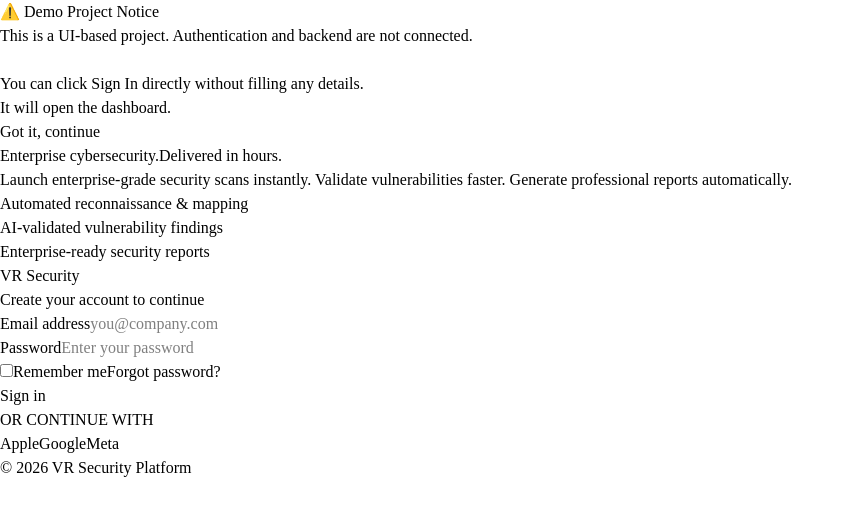
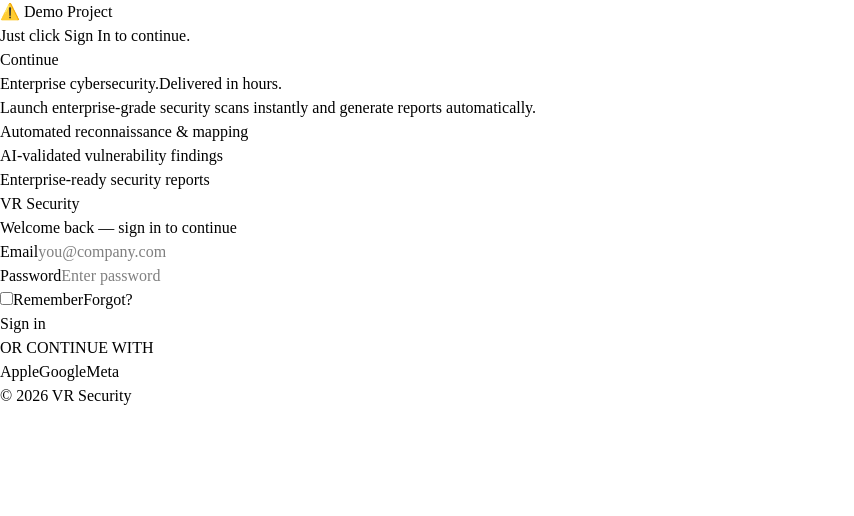
Before and after one commit to vishalraj55/Dashboard, a React (Vite) app: page / in a window 1280 px wide. Shown: the top 516 px of the page, without its empty margins (0-854 px from the left). Built offline with nearby package versions, Linux system fonts and the light colour scheme.

Commit message:
update: dashboard UI improvements(5)

```diff
--- a/src/pages/Login.jsx
+++ b/src/pages/Login.jsx
@@ -3,161 +3,149 @@ import { useState } from "react";
 
 export default function Login() {
   const navigate = useNavigate();
-
-  // ✅ ADDED STATE
   const [showPopup, setShowPopup] = useState(true);
 
   return (
-    <div className="min-h-screen flex flex-col md:flex-row bg-white dark:bg-[#0F0F0F] text-gray-900 dark:text-white transition-colors duration-300">
+    <div className="min-h-screen flex flex-col md:flex-row bg-[#F7F7F8] dark:bg-[#0F0F0F] text-gray-900 dark:text-white">
 
-      {/* 🔥 FULL SCREEN POPUP */}
+      {/* 🔥 POPUP */}
       {showPopup && (
-        <div className="fixed inset-0 z-50 flex items-center justify-center bg-black/60 backdrop-blur-sm">
-
-          <div className="bg-white dark:bg-[#1A1A1A] rounded-2xl p-8 max-w-md w-[90%] text-center shadow-xl">
-
-            <h2 className="text-xl font-semibold mb-4">
-              ⚠️ Demo Project Notice
+        <div className="fixed inset-0 z-50 flex items-center justify-center bg-black/50 backdrop-blur-sm px-4">
+          <div className="bg-white dark:bg-[#1A1A1A] rounded-2xl p-6 sm:p-8 w-full max-w-md text-center shadow-xl">
+            <h2 className="text-lg sm:text-xl font-semibold mb-3">
+              ⚠️ Demo Project
             </h2>
-
-            <p className="text-sm text-gray-600 dark:text-gray-400 leading-relaxed mb-6">
-              This is a UI-based project. Authentication and backend are not connected.
-              <br /><br />
-              You can click <span className="text-teal-500 font-medium">Sign In</span> directly without filling any details.
-              <br />
-              It will open the dashboard.
+            <p className="text-sm text-gray-500 dark:text-gray-400 mb-6">
+              Just click Sign In to continue.
             </p>
-
             <button
               onClick={() => setShowPopup(false)}
-              className="w-full bg-teal-500 text-black py-3 rounded-xl font-medium hover:opacity-90 transition"
+              className="w-full bg-black dark:bg-teal-500 text-white dark:text-black py-3 rounded-xl font-medium active:scale-[0.98]"
             >
-              Got it, continue
+              Continue
             </button>
-
           </div>
         </div>
       )}
 
-      {/* LEFT PANEL (Branding) */}
-      <div className="hidden md:flex w-1/2 relative overflow-hidden bg-linear-to-br from-teal-500/20 via-indigo-500/10 to-transparent dark:from-teal-500/10 dark:via-indigo-500/5 p-20 flex-col justify-center">
-
-        <div className="relative z-10 max-w-lg">
-          <h1 className="text-4xl xl:text-5xl font-semibold leading-tight tracking-tight mb-6">
+      {/*Desktop only*/}
+      <div className="hidden md:flex w-1/2 relative overflow-hidden bg-linear-to-br from-teal-500/20 via-indigo-500/10 to-transparent p-12 lg:p-20 items-center">
+        <div className="max-w-lg">
+          <h1 className="text-4xl xl:text-5xl font-semibold mb-6 leading-tight">
             Enterprise cybersecurity.
             <span className="block text-teal-500">
               Delivered in hours.
             </span>
           </h1>
 
-          <p className="text-gray-600 dark:text-gray-400 text-lg leading-relaxed mb-10">
-            Launch enterprise-grade security scans instantly.
-            Validate vulnerabilities faster.
-            Generate professional reports automatically.
+          <p className="text-gray-600 dark:text-gray-400 mb-8">
+            Launch enterprise-grade security scans instantly and generate reports automatically.
           </p>
 
-          <div className="space-y-4 text-sm text-gray-600 dark:text-gray-400">
-            <div className="flex items-center gap-3">
-              <span className="w-2 h-2 rounded-full bg-teal-500"></span>
-              Automated reconnaissance & mapping
-            </div>
-            <div className="flex items-center gap-3">
-              <span className="w-2 h-2 rounded-full bg-teal-500"></span>
-              AI-validated vulnerability findings
-            </div>
-            <div className="flex items-center gap-3">
-              <span className="w-2 h-2 rounded-full bg-teal-500"></span>
-              Enterprise-ready security reports
-            </div>
+          <div className="space-y-3 text-sm text-gray-600 dark:text-gray-400">
+            {[
+              "Automated reconnaissance & mapping",
+              "AI-validated vulnerability findings",
+              "Enterprise-ready security reports",
+            ].map((item) => (
+              <div key={item} className="flex items-center gap-2">
+                <span className="w-2 h-2 bg-teal-500 rounded-full"></span>
+                {item}
+              </div>
+            ))}
           </div>
         </div>
       </div>
 
-      {/* RIGHT PANEL (Form) */}
-      <div className="flex-1 flex items-center justify-center px-6 py-12 md:px-20">
+      {/* 📱 RIGHT PANEL */}
+      <div className="flex-1 flex flex-col justify-center px-5 py-10 md:px-12">
 
-        <div className="w-full max-w-md">
+        <div className="w-full max-w-md mx-auto">
 
-          {/* Logo */}
-          <div className="mb-10">
+          {/* HEADER */}
+          <div className="text-center md:text-left mb-8">
             <h2 className="text-2xl font-semibold tracking-tight">
               VR Security
             </h2>
             <p className="text-sm text-gray-500 mt-1">
-              Create your account to continue
+              Welcome back — sign in to continue
             </p>
           </div>
 
-          {/* Form Card */}
-          <div className="bg-white dark:bg-[#1A1A1A] border border-gray-200 dark:border-gray-800 rounded-2xl p-8 shadow-sm">
+          {/* FORM */}
+          <div className="space-y-4 md:bg-white md:dark:bg-[#1A1A1A] md:border md:border-gray-200 md:dark:border-gray-800 md:rounded-2xl md:p-8 md:shadow-sm">
 
             <form
               onSubmit={(e) => {
                 e.preventDefault();
                 navigate("/dashboard");
               }}
-              className="space-y-6"
+              className="space-y-4"
             >
 
-              <div className="space-y-2">
-                <label className="text-sm text-gray-600 dark:text-gray-400">
-                  Email address
+              {/* EMAIL */}
+              <div>
+                <label className="text-xs md:text-sm text-gray-500 dark:text-gray-400">
+                  Email
                 </label>
                 <input
                   type="email"
                   placeholder="you@company.com"
-                  className="w-full px-4 py-3 rounded-xl border border-gray-300 dark:border-gray-700 bg-transparent focus:outline-none focus:ring-2 focus:ring-teal-500 transition"
+                  className="mt-1 w-full px-4 py-4 md:py-3 rounded-xl bg-white md:bg-transparent shadow-sm md:shadow-none border border-gray-200 md:border-gray-300 dark:border-gray-700 focus:outline-none focus:ring-2 focus:ring-teal-500"
                 />
               </div>
 
-              <div className="space-y-2">
-                <label className="text-sm text-gray-600 dark:text-gray-400">
+              {/* PASSWORD */}
+              <div>
+                <label className="text-xs md:text-sm text-gray-500 dark:text-gray-400">
                   Password
                 </label>
                 <input
                   type="password"
-                  placeholder="Enter your password"
-                  className="w-full px-4 py-3 rounded-xl border border-gray-300 dark:border-gray-700 bg-transparent focus:outline-none focus:ring-2 focus:ring-teal-500 transition"
+                  placeholder="Enter password"
+                  className="mt-1 w-full px-4 py-4 md:py-3 rounded-xl bg-white md:bg-transparent shadow-sm md:shadow-none border border-gray-200 md:border-gray-300 dark:border-gray-700 focus:outline-none focus:ring-2 focus:ring-teal-500"
                 />
               </div>
 
-              <div className="flex items-center justify-between text-sm">
-                <label className="flex items-center gap-2 text-gray-600 dark:text-gray-400">
+              {/* OPTIONS */}
+              <div className="flex items-center justify-between text-sm px-1">
+                <label className="flex items-center gap-2 text-gray-500 dark:text-gray-400">
                   <input type="checkbox" className="accent-teal-500" />
-                  Remember me
+                  Remember
                 </label>
 
                 <button
                   type="button"
                   className="text-teal-500 hover:underline"
                 >
-                  Forgot password?
+                  Forgot?
                 </button>
               </div>
 
+              {/* BUTTON */}
               <button
                 type="submit"
-                className="w-full bg-teal-500 text-black py-3 rounded-xl font-medium hover:opacity-90 transition active:scale-[0.99]"
+                className="w-full bg-black md:bg-teal-500 text-white md:text-black py-4 md:py-3 rounded-xl font-semibold active:scale-[0.98] transition"
               >
                 Sign in
               </button>
 
-              {/* Divider */}
-              <div className="flex items-center gap-4 my-6">
+              {/* DIVIDER */}
+              <div className="flex items-center gap-3 my-4">
                 <div className="flex-1 h-px bg-gray-200 dark:bg-gray-700"></div>
-                <span className="text-xs text-gray-500">
+                <span className="text-xs text-gray-400">
                   OR CONTINUE WITH
                 </span>
                 <div className="flex-1 h-px bg-gray-200 dark:bg-gray-700"></div>
               </div>
 
-              {/* Social Buttons */}
+              {/* SOCIAL */}
               <div className="grid grid-cols-3 gap-3">
                 {["Apple", "Google", "Meta"].map((provider) => (
                   <button
                     key={provider}
                     type="button"
-                    className="border border-gray-300 dark:border-gray-700 py-2 rounded-xl text-sm hover:bg-gray-100 dark:hover:bg-[#242424] transition"
+                    className="bg-white md:bg-transparent shadow-sm md:shadow-none border border-gray-200 md:border-gray-300 dark:border-gray-700 py-3 md:py-2 rounded-xl text-sm active:scale-[0.97]"
                   >
                     {provider}
                   </button>
@@ -165,12 +153,11 @@ export default function Login() {
               </div>
 
             </form>
-
           </div>
 
-          {/* Footer */}
-          <p className="text-xs text-gray-500 text-center mt-8">
-            © 2026 VR Security Platform
+          {/* FOOTER */}
+          <p className="text-xs text-gray-400 text-center mt-8">
+            © 2026 VR Security
           </p>
 
         </div>
```
